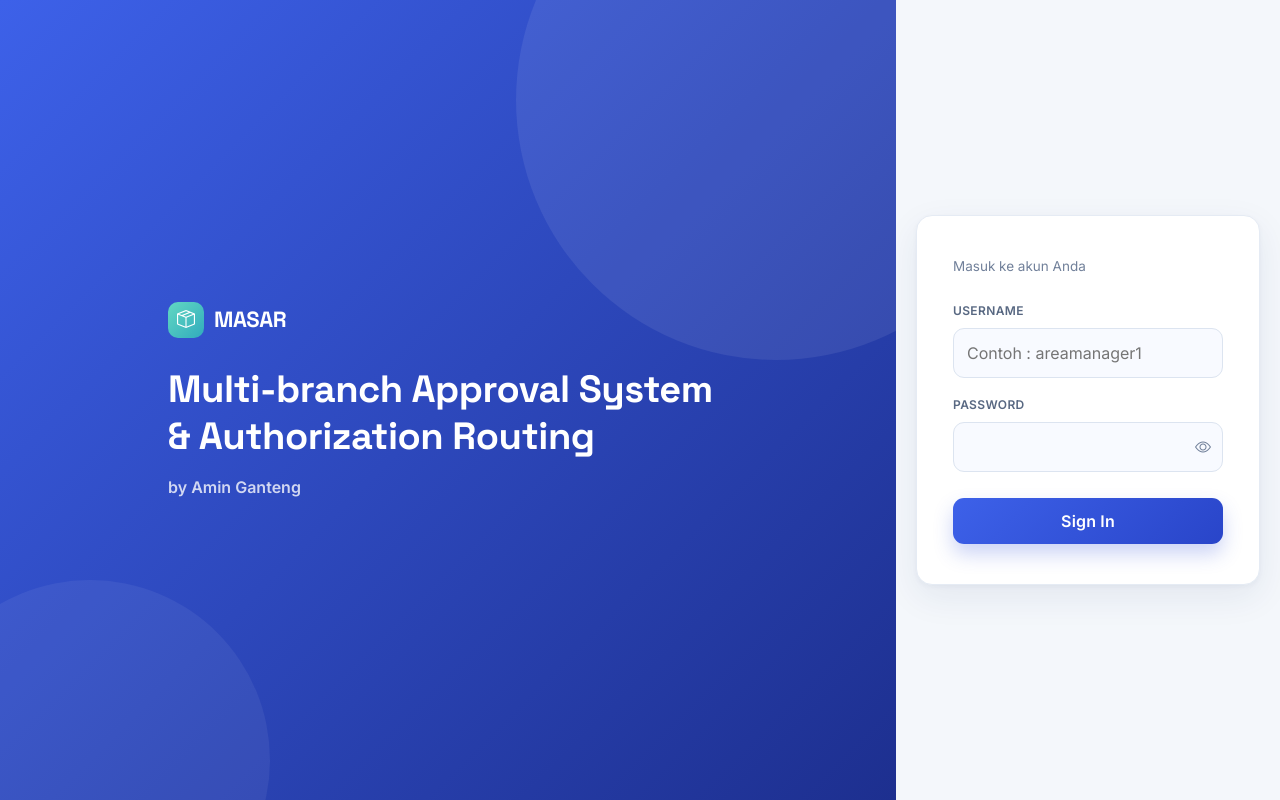
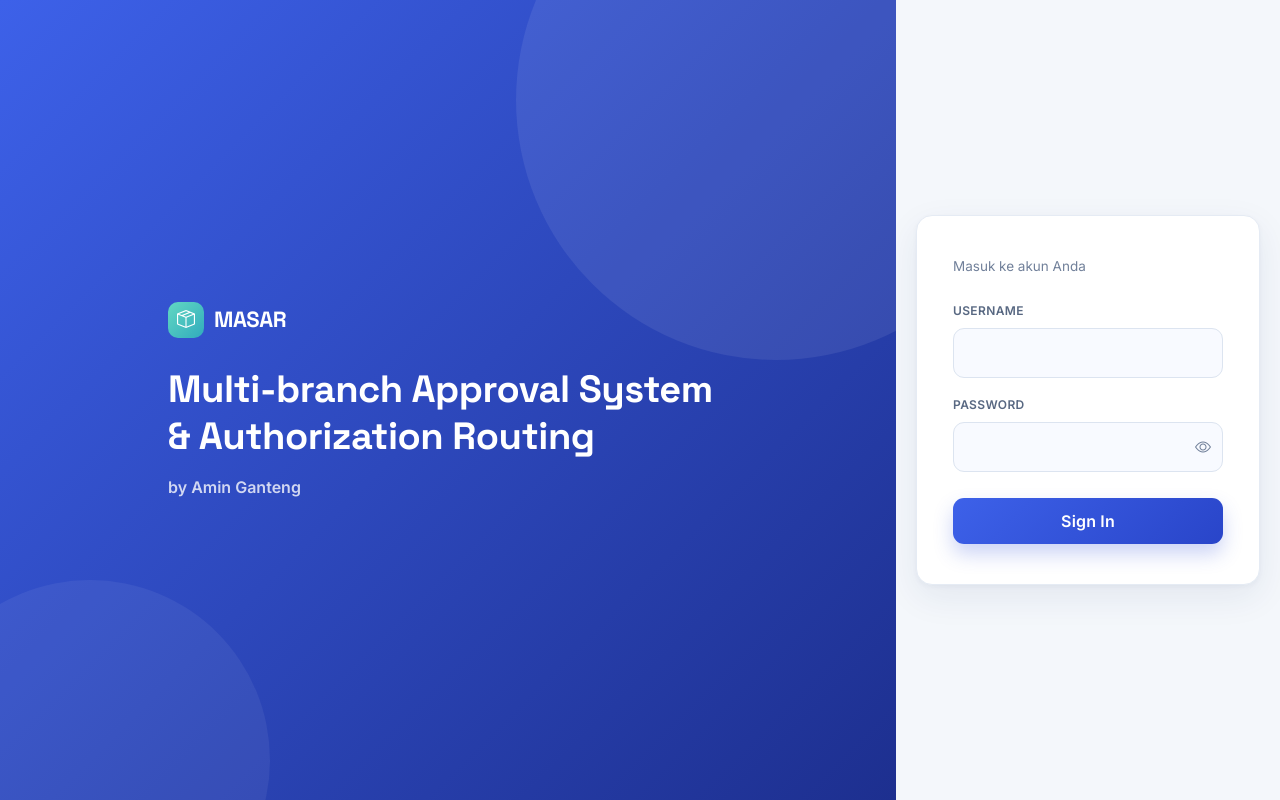
Before and after one commit to AbuyaGroup/apvlayer, a plain HTML site: page index.html in a window 1280 px wide. Drawn offline with nearby package versions, Linux system fonts and the light colour scheme.

Commit message:
remove some placeholder

```diff
--- a/index.html
+++ b/index.html
@@ -85,7 +85,7 @@
                 <form @submit.prevent="handleLogin">
                     <div class="field">
                         <label>Username</label>
-                        <input type="text" v-model="loginForm.email" placeholder="Contoh : areamanager1" required>
+                        <input type="text" v-model="loginForm.email" required>
                     </div>
                     <div class="field">
                         <label>Password</label>
@@ -468,11 +468,11 @@
                                 <p style="font-size: 13px; color: var(--ink); font-weight: 600; margin-bottom: 14px;">Buat Akun Baru</p>
                                 <div class="field" style="margin-bottom: 12px;">
                                     <label>Username</label>
-                                    <input type="text" v-model="newUserForm.username" placeholder="Contoh : areamanager2">
+                                    <input type="text" v-model="newUserForm.username">
                                 </div>
                                 <div class="field" style="margin-bottom: 12px;">
                                     <label>Password</label>
-                                    <input type="text" v-model="newUserForm.password" placeholder="Minimal 6 karakter">
+                                    <input type="text" v-model="newUserForm.password">
                                 </div>
                                 <div class="field" style="margin-bottom: 12px;">
                                     <label>Role</label>
```
